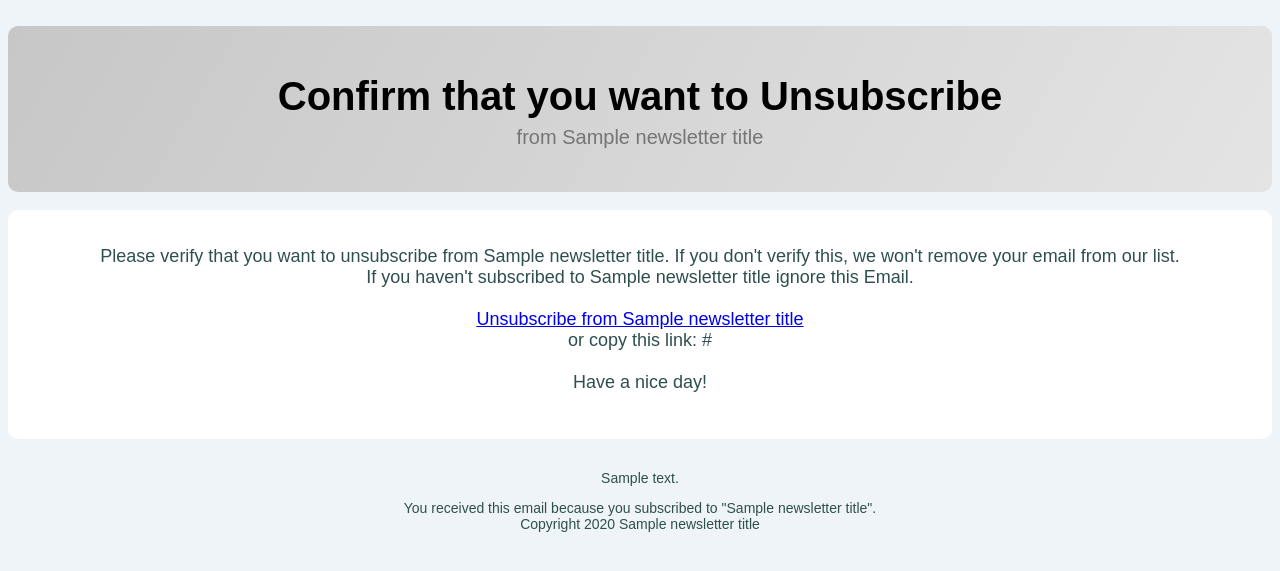
After one commit to berrysauce/microletter, a FastAPI app: template templates/emails/unsubscribe.html in a window 1280 px wide. The commit adds this page. Shown: the top 571 px of the page. Run offline with FastAPI, Linux system fonts and the light colour scheme; the template is opened without the code that fills it: most values are stand-ins (such as "Sample title", 1, 10 or a date in 2020).

Commit message:
Using BCC for mass email sending + remade Unsubscribe process

```diff
--- a/main.py
+++ b/main.py
@@ -21,6 +21,7 @@ deta = Deta(os.getenv("DETA_TOKEN"))
 app.mount("/assets", StaticFiles(directory="templates/assets"), name="assets")
 app.mount("/unsubscribe/assets", StaticFiles(directory="templates/assets"), name="assets")
 app.mount("/verify/assets", StaticFiles(directory="templates/assets"), name="assets")
+app.mount("/unsubscribe/assets", StaticFiles(directory="templates/assets"), name="assets")
 app.mount("/dashboard/assets", StaticFiles(directory="templates/assets"), name="assets")
 app.mount("/dashboard/editor/assets", StaticFiles(directory="templates/assets"), name="assets")
 templates = Jinja2Templates(directory="templates")
@@ -81,9 +82,9 @@ async def get_verify(request: Request, key: str):
         description = "Your email couldn't be verified. Please try again later by clicking on the link in the verification email you've received."
         return templates.TemplateResponse("error.html", {"request": request, "title": title, "description": description})
 
-@app.get("/unsubscribe/{key}")
-async def get_unsubscribe(request: Request, key: str, finalize: Optional[bool] = False):
-    if finalize is True:
+@app.get("/unsubscribe")
+async def get_unsubscribe(request: Request, key: Optional[str] = None):
+    if key is not None:
         try:
             subscribers.delete(key)
             title = "Successfully unsubscribed!"
@@ -93,8 +94,9 @@ async def get_unsubscribe(request: Request, key: str, finalize: Optional[bool] =
             title = "There was a problem with unsubscribing you"
             description = "There was an error while unsubscribing you. Try again later or contact the newsletter owner to get unsubscribed manually."
             return templates.TemplateResponse("error.html", {"request": request, "title": title, "description": description})
-    entry = subscribers.get(key)
-    return templates.TemplateResponse("unsubscribe.html", {"request": request, "email": entry["email"], "date": entry["subscribed_on"]})
+    with open("templates/unsubscribe.html", "r") as f:
+        html_content = f.read()
+    return HTMLResponse(content=html_content, status_code=200)
 
 
 
@@ -178,6 +180,22 @@ async def get_subscribers(request: Request, show: Optional[str] = None):
 --------------------------------------------------------------------------------------
 """
 
+@app.post("/unsubscribe/send")
+async def post_unsubscribe_send(request: Request, email: str = Form(...)):
+    entry = subscribers.fetch({"email": email}).items
+    if len(entry) == 0:
+        title = "This user isn't subscribed!"
+        description = "Sorry, but the email couldn't be found in our database."
+        return templates.TemplateResponse("error.html", {"request": request, "title": title, "description": description})
+    if mailer.unsubscribe(email, entry[0]["key"]) is True:
+        title = "Last step: Confirm that you want to Unsubscribe"
+        description = "We've sent you an email containing a link to unsubscribe. Sorry, but this is a security measure."
+        return templates.TemplateResponse("success.html", {"request": request, "title": title, "description": description})
+    else:
+        title = "There was an error sending the confirmation email"
+        description = "Sorry but the unsubscribe confirmation email couldn't be sent. Please try again later."
+        return templates.TemplateResponse("error.html", {"request": request, "title": title, "description": description})
+
 @app.get("/dashboard/subscribers/delete/{key}")
 async def get_subscriber_delete(key: str):
     subscribers.delete(key)
--- /dev/null
+++ b/templates/emails/unsubscribe.html
@@ -0,0 +1,109 @@
+<!DOCTYPE html>
+<html lang="en" style="background: #eef4f700;">
+    <body style="background: #eef4f7;;">
+        <style>
+            #newsletter-title {
+                color: black;
+                font-family: Arial, Helvetica, sans-serif;
+                text-align: center;
+                font-size: 40px;
+                margin-top: 25px;
+            }
+            #newsletter-tagline {
+                color: rgb(117, 117, 117);
+                font-family: Arial, Helvetica, sans-serif;
+                font-size: 20px;
+                text-align: center;
+                margin-top: -20px;
+            }
+            #header {
+                background-image: linear-gradient(120deg, rgb(199, 199, 199) , rgb(228, 228, 228));;
+                border-radius: 10px;
+                padding: 20px;
+                height: 100px;
+                width: 100%;
+                margin-left: auto;
+                margin-right: auto;
+            }
+            #main {
+                background:rgb(255, 255, 255);
+                border-color: #ffffff00;
+                border-style: solid;
+                border-radius: 10px;
+                padding-left: 20px;
+                padding-right: 20px;
+                padding-top: 10px;
+                padding-bottom: 10px;
+                width: 100%;
+            }
+            #main-text {
+                color: darkslategrey;
+                font-family: Arial, Helvetica, sans-serif;
+                font-size: 18px;
+                text-align: center;
+                margin-top: 20px;
+                margin-bottom: 30px;
+            }
+            #footer {
+                margin-left: auto;
+                margin-right: auto;
+                width: 100%;
+            }
+            #footer-text {
+                color: darkslategrey;
+                font-family: Arial, Helvetica, sans-serif;
+                font-size: 14px;
+                text-align: center;
+                margin-top: 10px;
+            }
+            p {
+                color: black;
+                font-family: Arial, Helvetica, sans-serif;
+                font-size: 18px;
+                text-align: left;
+            }
+            container {
+                margin-top: 20px;
+                margin-left: 5px;
+                margin-right: 5px;
+            }
+        </style>
+        <container>
+            <table id="header">
+                <tbody>
+                    <td>
+                        <h1 id="newsletter-title">Confirm that you want to Unsubscribe</h1>
+                        <p id="newsletter-tagline">from {{ newsletter_title }}</p>
+                    </td>
+                </tbody>
+            </table>
+        </container>
+        <container>
+            <table id="main">
+                <tbody>
+                    <td>
+                        <p id="main-text">
+                            Please verify that you want to unsubscribe from {{ newsletter_title }}. If you don't verify this, we won't remove your email from our list.<br>
+                            If you haven't subscribed to {{ newsletter_title }} ignore this Email.<br>
+                            <br>
+                            <a href="{{ unsubscribe_link }}"> Unsubscribe from {{ newsletter_title }}</a><br>
+                            or copy this link: {{ unsubscribe_link }}<br>
+                            <br>
+                            Have a nice day!
+                        </p>
+                    </td>
+                </tbody>
+            </table>
+        </container>
+        <container>
+            <table id="footer">
+                <tbody>
+                    <td>
+                        <p id=footer-text>{{ footer_address }}</p>
+                        <p id=footer-text>You received this email because you subscribed to "{{ newsletter_title }}".<br>Copyright {{ footer_year }} {{ newsletter_title }}</p>
+                    </td>
+                </tbody>
+            </table>
+        </container>
+    </body>
+</html>
--- a/tools/mailer.py
+++ b/tools/mailer.py
@@ -48,6 +48,38 @@ def verify(email: str, key: str):
 
     return True
 
+def unsubscribe(email: str, key: str):
+    sender_email = str(os.getenv("EMAIL_ADDRESS"))                                   # REPLACE WITH CONFIG DATA
+    receiver_email = email
+    password = str(os.getenv("EMAIL_TOKEN"))
+    message = MIMEMultipart("alternative")
+    message["Subject"] = "Confirm that you want to unsubscribe from {0}".format("Paul's Newsletter")     # REPLACE WITH CONFIG DATA
+    message["From"] = sender_email
+    message["To"] = receiver_email
+
+    email_data={
+        "newsletter_title": "Paul's Newsletter",                                   # REPLACE WITH CONFIG DATA
+        "unsubscribe_link": "{0}/unsubscribe/?key={1}".format(deta_url, key),
+        "footer_address": "Musterstr. 1a, 01234 Musterstadt, Musterland",          # REPLACE WITH CONFIG DATA
+        "footer_year": str(datetime.now().strftime("%Y"))
+    }
+
+    with open("templates/emails/unsubscribe.html", "r") as f:
+        html_content = jinja2.Template(f.read())
+    part1 = MIMEText(html_content.render(email_data), "html")
+
+    # Add HTML/plain-text parts to MIMEMultipart message
+    # The email client will try to render the last part first
+    message.attach(part1)
+
+    # Create secure connection with server and send email
+    context = ssl.create_default_context()
+    with smtplib.SMTP_SSL("smtp.gmail.com", 465, context=context) as server:
+        server.login(sender_email, password)
+        server.sendmail(sender_email, receiver_email, message.as_string())
+
+    return True
+
 def send(data):
     sender_email = str(os.getenv("EMAIL_ADDRESS"))                                   # REPLACE WITH CONFIG DATA
     password = str(os.getenv("EMAIL_TOKEN"))
@@ -58,32 +90,34 @@ def send(data):
     with open("templates/emails/newsletter.html", "r") as f:
             html_content = jinja2.Template(f.read())
 
+    receivers = []
     for entry in entries:
-        receiver_email = entry["email"]
-        message["From"] = sender_email
-        message["To"] = receiver_email
+        receivers.append(entry["email"])
 
-        email_data={
-            "newsletter_title": "Paul's Newsletter",
-            "newsletter_tagline": "Just a weekly ramble.",
-            "post_title": data["post_title"],
-            "post_date": data["post_date"],
-            "post_content": data["post_content"],
-            "footer_unsubscribe": "{0}/unsubscribe/{1}".format(deta_url, entry["key"]),
-            "footer_address": "Musterstr. 1a, 01234 Musterstadt, Musterland",           # REPLACE WITH CONFIG DATA
-            "footer_year": str(datetime.now().strftime("%Y"))
-        }
+    message["From"] = sender_email
+    message["To"] = sender_email
 
-        part1 = MIMEText(html_content.render(email_data), "html")
+    email_data={
+        "newsletter_title": "Paul's Newsletter",
+        "newsletter_tagline": "Just a weekly ramble.",
+        "post_title": data["post_title"],
+        "post_date": data["post_date"],
+        "post_content": data["post_content"],
+        "footer_unsubscribe": "{0}/unsubscribe".format(deta_url),
+        "footer_address": "Musterstr. 1a, 01234 Musterstadt, Musterland",           # REPLACE WITH CONFIG DATA
+        "footer_year": str(datetime.now().strftime("%Y"))
+    }
 
-        # Add HTML/plain-text parts to MIMEMultipart message
-        # The email client will try to render the last part first
-        message.attach(part1)
+    part1 = MIMEText(html_content.render(email_data), "html")
 
-        # Create secure connection with server and send email
-        context = ssl.create_default_context()
-        with smtplib.SMTP_SSL("smtp.gmail.com", 465, context=context) as server:
-            server.login(sender_email, password)
-            server.sendmail(sender_email, receiver_email, message.as_string())
+    # Add HTML/plain-text parts to MIMEMultipart message
+    # The email client will try to render the last part first
+    message.attach(part1)
+
+    # Create secure connection with server and send email
+    context = ssl.create_default_context()
+    with smtplib.SMTP_SSL("smtp.gmail.com", 465, context=context) as server:
+        server.login(sender_email, password)
+        server.sendmail(sender_email, receivers, message.as_string())
 
     return True
```
Also changed, not shown: templates/unsubscribe.html (+11 -12 lines).
